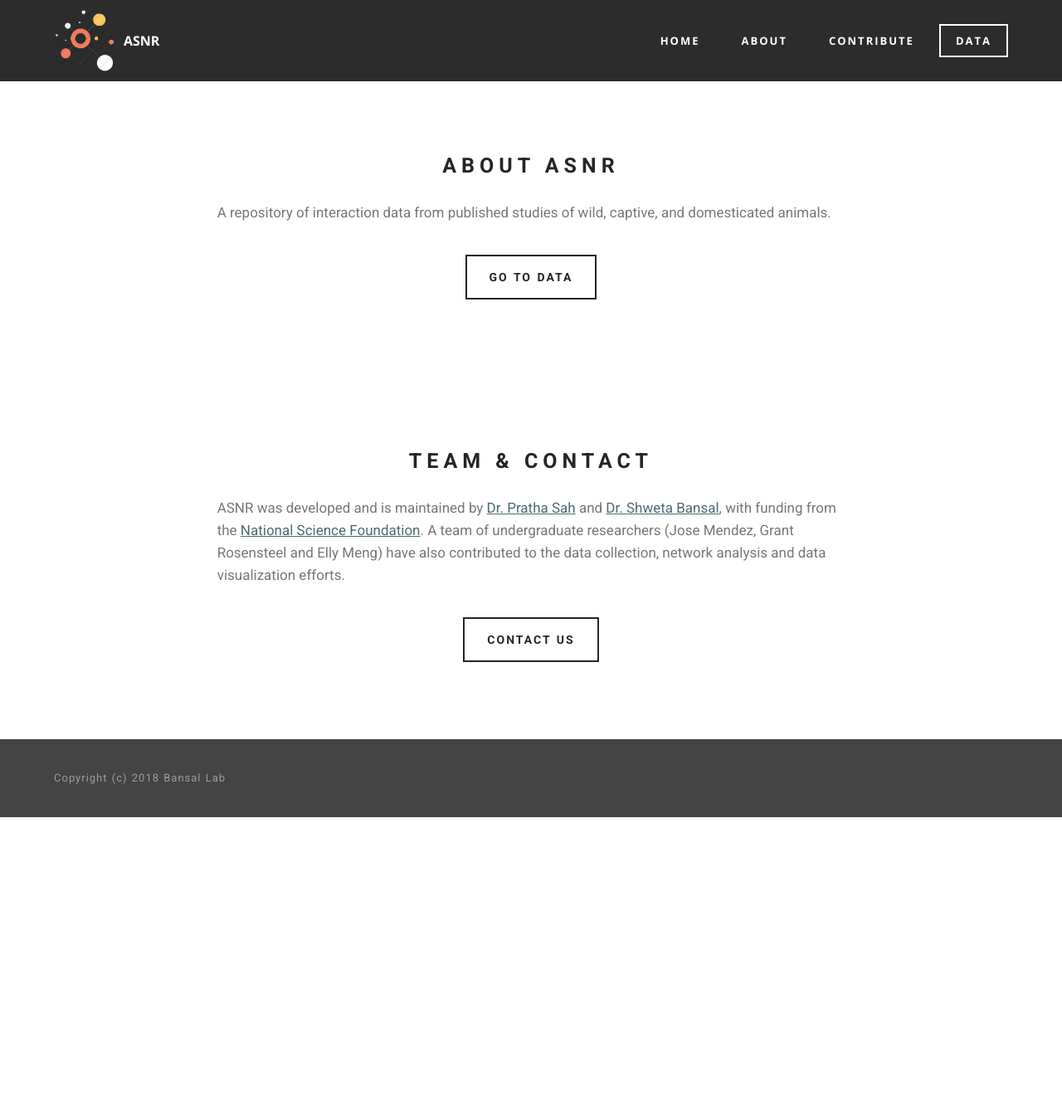
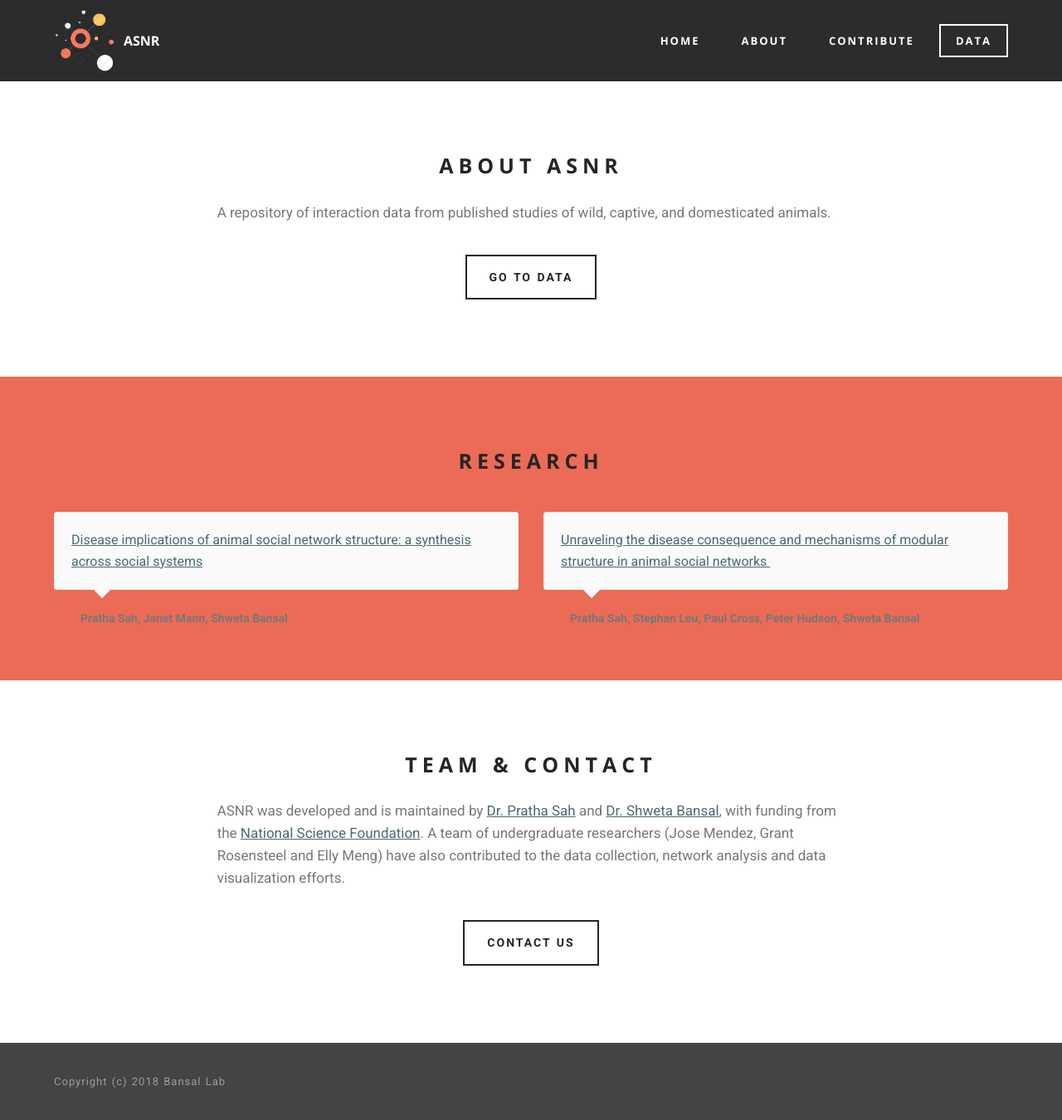
Before and after one commit to bansallab/asnr, a PHP site: page /page4.html in a window 1280 px wide. Shown: the whole page at 83% size. Before the commit the page ends 985 px from the top, so only its background shows below. Run offline with PHP 8.4, Linux system fonts and the light colour scheme.

Commit message:
Added research section

```diff
--- a/assets/images/hashes.json
+++ b/assets/images/hashes.json
@@ -1 +1 @@
-{"b88Coz22jOOIYPgMD80B+Q==":"collage-1400x1020.png","9UnaWfzQ85cyZw+uhXESQA==":"network-128x128.png","OEEfjFuOtNnMt7CXOg3lPQ==":"graphical_abstract-1400x933.jpg","MkT5ERuUA2eggo/Cqagw6Q==":"monkey.svg","EPHJC2XLNiwsVdMmpbAQLg==":"bird.svg","Zl2XDBI6sQ4CwmaUD0wGSw==":"fish.svg","CpC8T9vCyjJUEkH+G9mGdg==":"lizard.svg","x4SGXRCWuZaardcGrQSn2w==":"monkey.svg-600x600.png","kIi9GQVWWTbZjrqSxkBCCQ==":"bird.svg-600x600.png","Em1SPG9EmZVOE5qcIdVcow==":"lizard.svg-600x600.png","rKdXiRk4PQ5dmLiQtsb2pA==":"fish.svg-600x600.png","73/fhHZTp6s/HmQ0rXKoUA==":"ant.svg-600x600.png"}
+{"b88Coz22jOOIYPgMD80B+Q==":"collage-1400x1020.png","9UnaWfzQ85cyZw+uhXESQA==":"network-128x128.png","OEEfjFuOtNnMt7CXOg3lPQ==":"graphical_abstract-1400x933.jpg","MkT5ERuUA2eggo/Cqagw6Q==":"monkey.svg","EPHJC2XLNiwsVdMmpbAQLg==":"bird.svg","Zl2XDBI6sQ4CwmaUD0wGSw==":"fish.svg","CpC8T9vCyjJUEkH+G9mGdg==":"lizard.svg","x4SGXRCWuZaardcGrQSn2w==":"monkey.svg-600x600.png","kIi9GQVWWTbZjrqSxkBCCQ==":"bird.svg-600x600.png","Em1SPG9EmZVOE5qcIdVcow==":"lizard.svg-600x600.png","rKdXiRk4PQ5dmLiQtsb2pA==":"fish.svg-600x600.png","73/fhHZTp6s/HmQ0rXKoUA==":"ant.svg-600x600.png","NuXWfZlzC0tnhY8NCTf7vQ==":"mbr-719x1080.jpg"}
--- a/assets/mobirise/css/mbr-additional.css
+++ b/assets/mobirise/css/mbr-additional.css
@@ -108,6 +108,9 @@
 }
 
 
+
+
+
 #ext_menu-c .mbr-brand__name {
   font-size: 16px;
 }
@@ -128,12 +131,18 @@
 }
 #msg-box3-e .mbr-header .mbr-header__text {
   text-align: center;
+  font-family: 'Open Sans', sans-serif;
 }
 #msg-box3-e .mbr-header .mbr-header__subtext {
   text-align: center;
 }
+#testimonials1-q .mbr-section__header {
+  font-family: 'Open Sans', sans-serif;
+  font-size: 25px;
+}
 #msg-box3-i .mbr-header .mbr-header__text {
   text-align: center;
+  font-family: 'Open Sans', sans-serif;
 }
 #msg-box3-i .mbr-header .mbr-header__subtext {
   text-align: center;
--- a/index.html
+++ b/index.html
@@ -42,7 +42,7 @@
     </div>
 </section>
 
-<section class="engine"><a href="https://mobirise.ws/c">best free web site maker</a></section><section class="mbr-figure mbr-figure--wysiwyg mbr-figure--full-width mbr-figure--caption-inside-bottom mbr-after-navbar" id="image1-4" data-rv-view="9">
+<section class="engine"><a href="https://mobirise.ws/h">how to make free website</a></section><section class="mbr-figure mbr-figure--wysiwyg mbr-figure--full-width mbr-figure--caption-inside-bottom mbr-after-navbar" id="image1-4" data-rv-view="9">
 
     <div><img src="assets/images/collage-1400x1020.png" class="mbr-figure__img"></div>
     <figcaption class="mbr-figure__caption mbr-figure__caption--std-grid">
--- a/page2.html
+++ b/page2.html
@@ -43,7 +43,7 @@
     </div>
 </section>
 
-<section class="engine"><a href="https://mobirise.ws/m">drag and drop website builder</a></section><section class="mbr-section mbr-after-navbar" id="header3-n" data-rv-view="199">
+<section class="engine"><a href="https://mobirise.ws/d">best website software</a></section><section class="mbr-section mbr-after-navbar" id="header3-n" data-rv-view="199">
     <div class="mbr-section__container container mbr-section__container--isolated">
         <div class="mbr-header mbr-header--wysiwyg row">
             <div class="col-sm-8 col-sm-offset-2">
--- a/page3.html
+++ b/page3.html
@@ -42,7 +42,7 @@
     </div>
 </section>
 
-<section class="engine"><a href="https://mobirise.ws/e">best web creation software</a></section><section class="mbr-section mbr-section--relative mbr-after-navbar" id="msg-box4-j" data-rv-view="97" style="background-color: rgb(249, 115, 82);">
+<section class="engine"><a href="https://mobirise.ws/k">develop own website</a></section><section class="mbr-section mbr-section--relative mbr-after-navbar" id="msg-box4-j" data-rv-view="97" style="background-color: rgb(249, 115, 82);">
 
     <div class="mbr-section__container mbr-section__container--isolated container" style="padding-top: 93px; padding-bottom: 93px;">
         <div class="row">
--- a/page4.html
+++ b/page4.html
@@ -42,7 +42,7 @@
     </div>
 </section>
 
-<section class="engine"><a href="https://mobirise.ws/e">best web creation software</a></section><section class="mbr-section mbr-section--relative mbr-section--fixed-size mbr-after-navbar" id="msg-box3-e" data-rv-view="22" style="background-color: rgb(255, 255, 255);">
+<section class="engine"><a href="https://mobirise.ws/c">best website maker</a></section><section class="mbr-section mbr-section--relative mbr-section--fixed-size mbr-after-navbar" id="msg-box3-e" data-rv-view="22" style="background-color: rgb(255, 255, 255);">
 
     <div class="mbr-section__container container mbr-section__container--first" style="padding-top: 93px;">
         <div class="mbr-header mbr-header--wysiwyg row">
@@ -61,6 +61,34 @@
         <div class="row">
             <div class="col-sm-8 col-sm-offset-2">
                 <div class="mbr-buttons mbr-buttons--center"><a class="mbr-buttons__btn btn btn-lg btn-default" href="https://mobirise.com">GO TO DATA</a></div>
+            </div>
+        </div>
+    </div>
+</section>
+
+<section class="mbr-section mbr-section--relative mbr-section--fixed-size" id="testimonials1-q" data-rv-view="207" style="background-color: rgb(235, 107, 86);">
+    <div>
+
+        <div class="mbr-section__container mbr-section__container--std-padding container" style="padding-top: 93px; padding-bottom: 62px;">
+            <div class="row">
+                <div class="col-sm-12">
+                    <h2 class="mbr-section__header">RESEARCH<br></h2>
+                    <ul class="mbr-reviews mbr-reviews--wysiwyg row">
+                        <li class="mbr-reviews__item col-xs-12 col-sm-6">
+                            <div class="mbr-reviews__text"><p class="mbr-reviews__p"><a href="http://onlinelibrary.wiley.com/doi/10.1111/1365-2656.12786/">Disease implications of animal social network structure: a synthesis across social systems</a></p></div>
+                            <div class="mbr-reviews__author mbr-reviews__author--short">
+                                <div class="mbr-reviews__author-name">Pratha Sah, Janet Mann, Shweta Bansal</div>
+
+                            </div>
+                        </li><li class="mbr-reviews__item col-xs-12 col-sm-6">
+                            <div class="mbr-reviews__text"><p class="mbr-reviews__p"><a href="http://dx.doi.org/10.1073/pnas.1613616114">Unraveling the disease consequence and mechanisms of modular structure in animal social networks&nbsp;</a></p></div>
+                            <div class="mbr-reviews__author mbr-reviews__author--short">
+                                <div class="mbr-reviews__author-name">Pratha Sah, Stephan Leu, Paul Cross, Peter Hudson, Shweta Bansal&nbsp;</div>
+
+                            </div>
+                        </li>
+                    </ul>
+                </div>
             </div>
         </div>
     </div>
```
Also changed, not shown: 1 other file.
